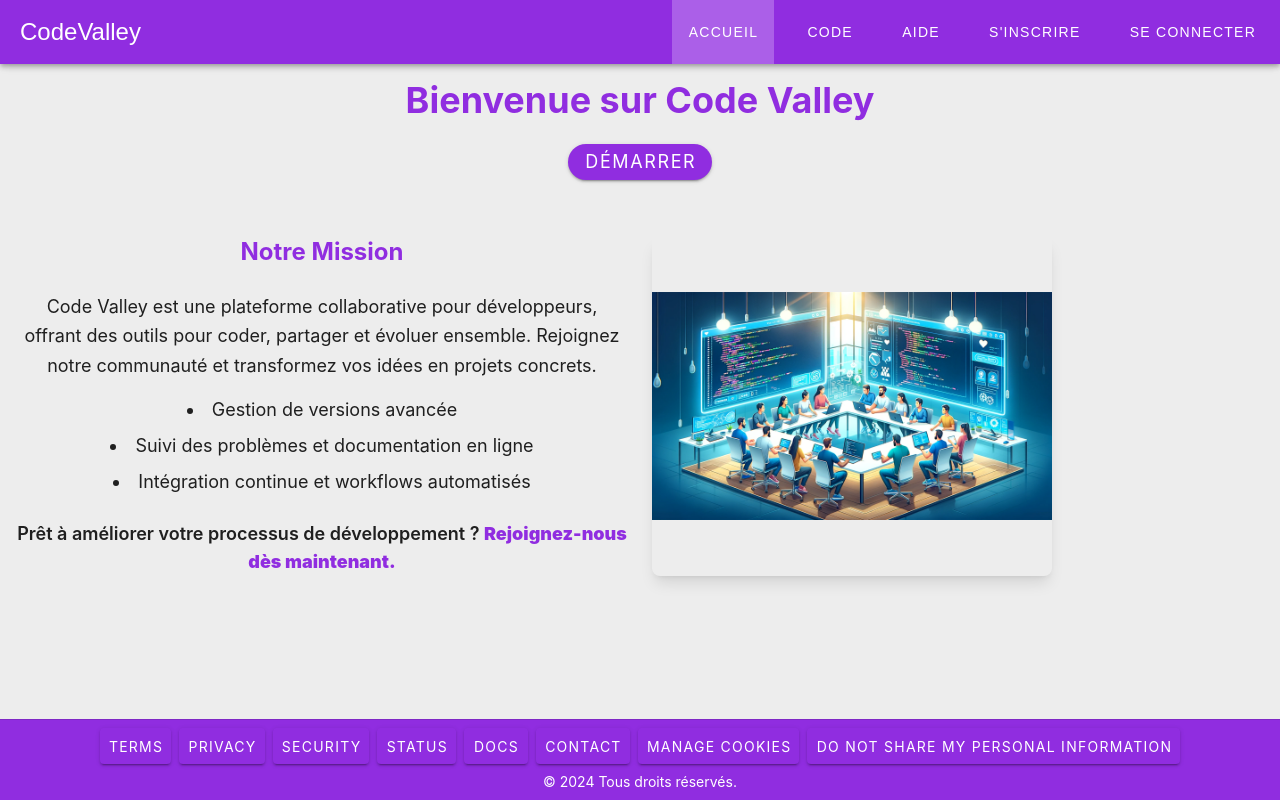
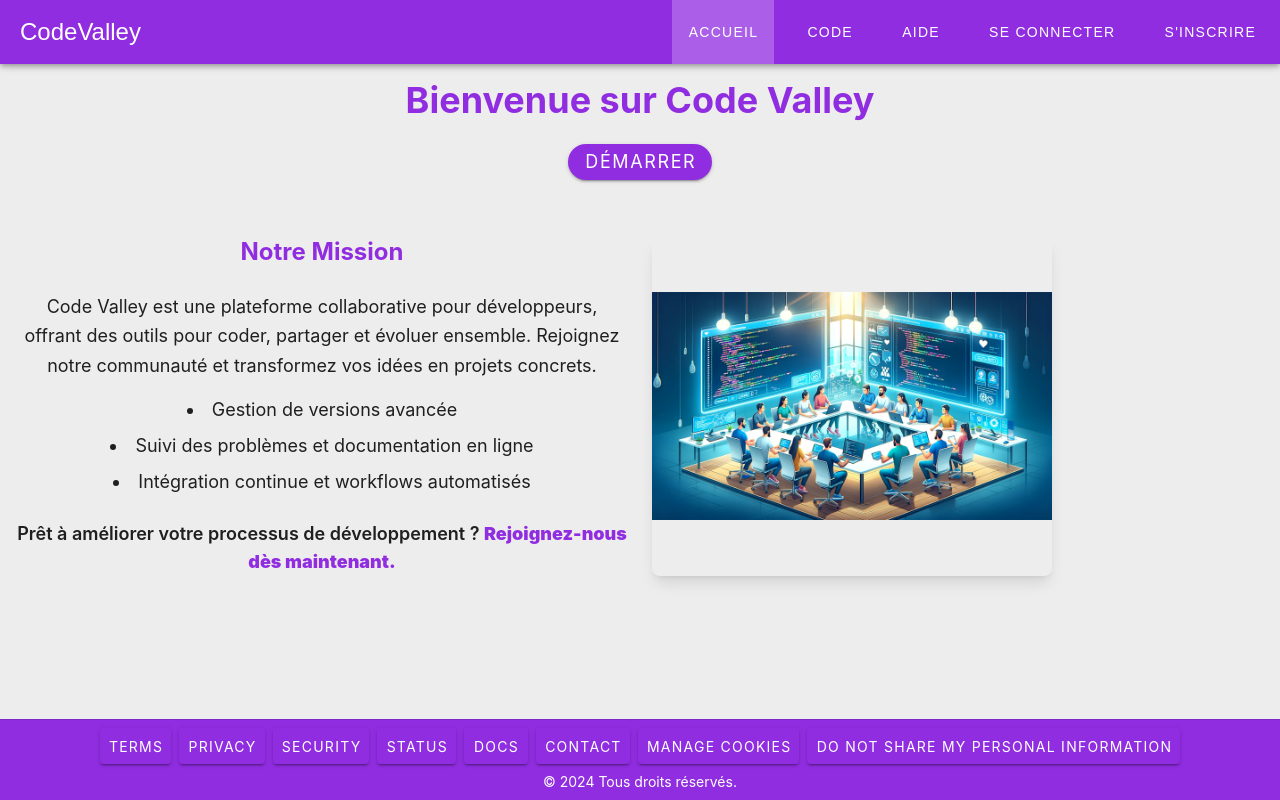
Before and after one commit to CodeValleyy/code-valley-front, a Vue app: page / in a window 1280 px wide. Built offline with nearby package versions, Linux system fonts and the light colour scheme.

Commit message:
feat(auth): add token in localstorage and add profile

```diff
--- a/src/App.vue
+++ b/src/App.vue
@@ -1,6 +1,6 @@
 <template>
   <v-app>
-    <Header :routes="routes" />
+    <Header />
     <v-main class="bg-backgroundColor min-h-screen">
       <router-view />
     </v-main>
@@ -9,15 +9,6 @@
 </template>
 
 <script setup lang="ts">
-import { ref } from 'vue'
 import Header from './components/Header.vue'
 import Footer from './components/Footer.vue'
-
-const routes = ref([
-  { location: '/', label: 'Accueil' },
-  { location: '/code', label: 'Code' },
-  { location: '/help', label: 'Aide' },
-  { location: '/register', label: "S'inscrire" },
-  { location: '/login', label: 'Se connecter' }
-])
 </script>
--- a/src/components/Header.vue
+++ b/src/components/Header.vue
@@ -7,7 +7,7 @@
     </v-btn>
     <v-toolbar-items class="d-none d-md-flex">
       <v-btn
-        v-for="route in routes"
+        v-for="route in filteredRoutes"
         :key="route.location"
         :to="route.location"
         text
@@ -21,7 +21,7 @@
   <v-navigation-drawer v-model="drawer" app temporary class="d-md-none">
     <v-list>
       <v-list-item
-        v-for="route in routes"
+        v-for="route in filteredRoutes"
         :key="route.location"
         :to="route.location"
         @click="drawer = false"
@@ -33,18 +33,35 @@
 </template>
 
 <script setup lang="ts">
-import { ref } from 'vue'
+import { ref, computed } from 'vue'
+import { useAuth } from '@/composables/useAuth'
 
 interface Route {
   location: string
   label: string
 }
 
-defineProps<{
-  routes: Route[]
-}>()
+const drawer = ref(false)
 
-const drawer = ref(false)
+const { getToken } = useAuth()
+const isAuthenticated = computed(() => !!getToken())
+
+const filteredRoutes = computed(() => {
+  const routes: Route[] = [
+    { location: '/', label: 'Accueil' },
+    { location: '/code', label: 'Code' },
+    { location: '/help', label: 'Aide' }
+  ]
+
+  if (isAuthenticated.value) {
+    routes.push({ location: '/profile', label: 'Profil' })
+  } else {
+    routes.push({ location: '/login', label: 'Se connecter' })
+    routes.push({ location: '/register', label: "S'inscrire" })
+  }
+
+  return routes
+})
 </script>
 
 <style scoped>
--- /dev/null
+++ b/src/composables/useAuth.ts
@@ -0,0 +1,29 @@
+import { ref } from 'vue';
+import axios from 'axios';
+
+const token = ref(localStorage.getItem('token') || '');
+
+const setToken = (newToken: string) => {
+    token.value = newToken;
+    localStorage.setItem('token', newToken);
+};
+
+const getToken = () => token.value;
+
+const fetchProfile = async () => {
+    try {
+        const response = await axios.get(`${import.meta.env.VITE_APP_USER_MANAGEMENT_URL}/auth/profile`, {
+            headers: { Authorization: `Bearer ${token.value}` },
+        });
+        return response.data;
+    } catch (error) {
+        console.error('Error fetching profile:', error);
+        throw error;
+    }
+};
+
+export const useAuth = () => ({
+    setToken,
+    getToken,
+    fetchProfile,
+});
--- a/src/router/index.ts
+++ b/src/router/index.ts
@@ -1,9 +1,10 @@
 import { createRouter, createWebHistory } from 'vue-router'
 import HomeView from '../views/HomeView.vue'
+import { useAuth } from '@/composables/useAuth'
 
-const router = createRouter({
-  history: createWebHistory(import.meta.env.BASE_URL),
-  routes: [
+const { getToken } = useAuth()
+
+const routes = [
   {
     path: '/',
     name: 'home',
@@ -17,14 +18,38 @@ const router = createRouter({
   {
     path: '/login',
     name: 'login',
-      component: () => import('../views/LoginView.vue')
+    component: () => import('../views/LoginView.vue'),
+    meta: { requiresGuest: true }
   },
   {
     path: '/register',
     name: 'register',
-      component: () => import('../views/RegisterView.vue')
+    component: () => import('../views/RegisterView.vue'),
+    meta: { requiresGuest: true }
+  },
+  {
+    path: '/profile',
+    name: 'profile',
+    component: () => import('../views/Profile.vue'),
+    meta: { requiresAuth: true }
   }
 ]
+
+const router = createRouter({
+  history: createWebHistory(import.meta.env.BASE_URL),
+  routes
+})
+
+router.beforeEach((to, from, next) => {
+  const isAuthenticated = !!getToken()
+
+  if (to.meta.requiresAuth && !isAuthenticated) {
+    next({ name: 'login' })
+  } else if (to.meta.requiresGuest && isAuthenticated) {
+    next({ name: 'profile' })
+  } else {
+    next()
+  }
 })
 
 export default router
--- a/src/views/LoginView.vue
+++ b/src/views/LoginView.vue
@@ -50,6 +50,8 @@
 import axios from 'axios'
 import { onMounted, ref } from 'vue'
 import router from '@/router'
+import { useAuth } from '@/composables/useAuth'
+const { setToken } = useAuth()
 
 const email = ref('')
 const password = ref('')
@@ -86,6 +88,7 @@ const login = async () => {
       isOtpVisible.value = true
     } else {
       router.push(`/?token=${token.value}`)
+      setToken(token.value)
     }
   } catch (error) {
     console.error('Login error:', error.response.data)
@@ -104,6 +107,7 @@ const authenticateOtp = async () => {
       { headers: { Authorization: `Bearer ${token.value}` } }
     )
     token.value = response.data.accessToken
+    setToken(token.value)
     router.push(`/?token=${token.value}`)
   } catch (error) {
     console.error('OTP authentication error:', error.response.data)
--- /dev/null
+++ b/src/views/Profile.vue
@@ -0,0 +1,58 @@
+<template>
+  <v-container class="fill-height d-flex align-center justify-center">
+    <v-row class="justify-center">
+      <v-col cols="12" md="6">
+        <v-card class="pa-6 text-center">
+          <v-avatar size="100" class="mb-4">
+            <img src="https://via.placeholder.com/100" alt="User Avatar" />
+          </v-avatar>
+          <h1 class="text-2xl font-bold mb-4">{{ userProfile.username }}</h1>
+          <p class="text-lg mb-4">{{ userProfile.email }}</p>
+          <p class="text-lg mb-4">
+            Inscrit depuis le {{ new Date(userProfile.createdAt).toLocaleDateString() }}
+          </p>
+          <v-btn color="primary" @click="logout">Se déconnecter</v-btn>
+        </v-card>
+      </v-col>
+    </v-row>
+  </v-container>
+</template>
+
+<script setup lang="ts">
+import { onMounted, ref } from 'vue'
+import { useAuth } from '@/composables/useAuth'
+import router from '@/router'
+
+const { fetchProfile, getToken } = useAuth()
+
+const userProfile = ref({
+  username: '',
+  email: '',
+  createdAt: ''
+})
+
+onMounted(async () => {
+  if (!getToken()) {
+    router.push('/login')
+    return
+  }
+
+  try {
+    const profile = await fetchProfile()
+    userProfile.value = profile
+  } catch (error) {
+    console.error('Error fetching profile:', error)
+  }
+})
+
+const logout = () => {
+  localStorage.removeItem('token')
+  router.push('/login')
+}
+</script>
+
+<style scoped>
+.min-h-screen {
+  min-height: 100vh;
+}
+</style>
```
Lines whose indentation alone changed are shown as unchanged.
